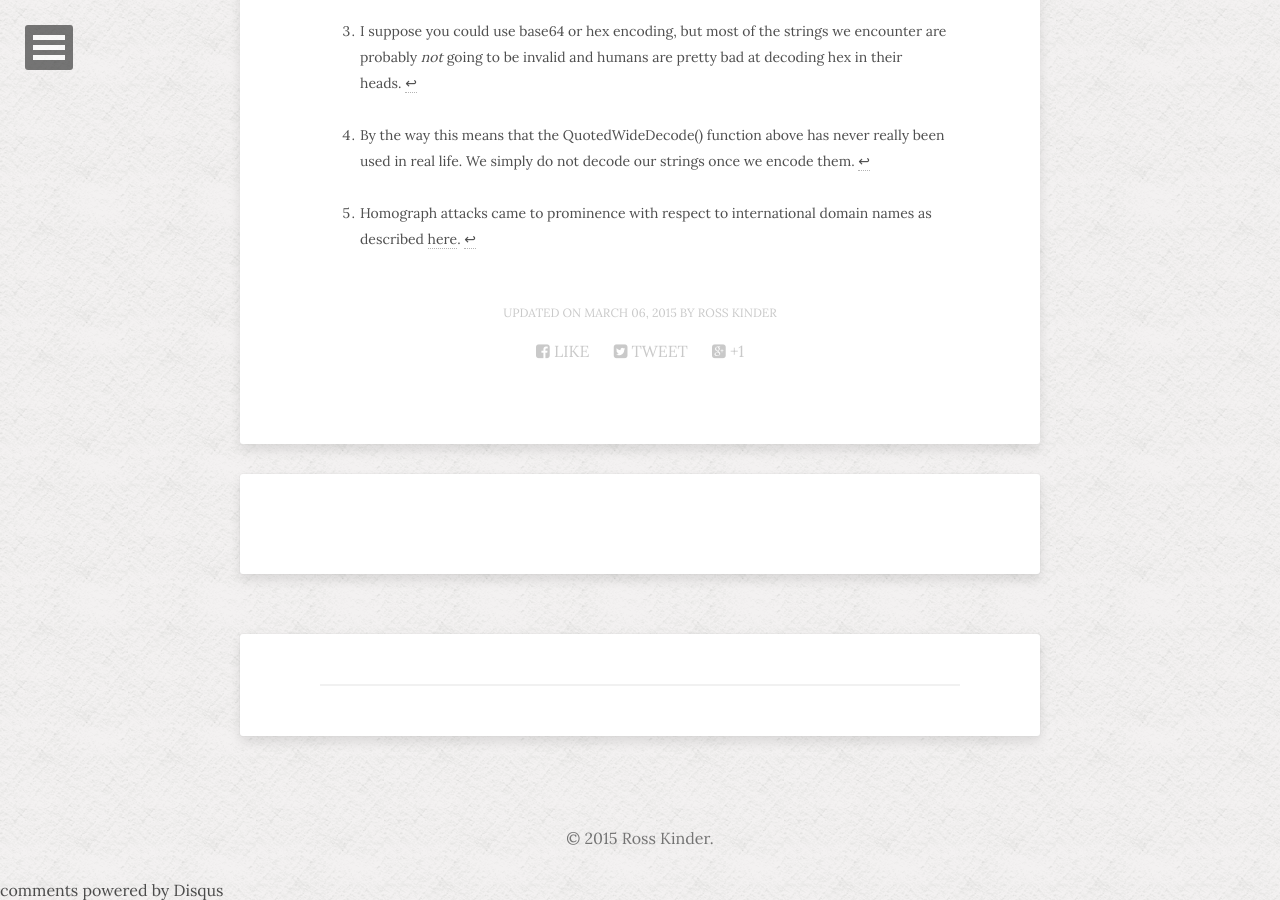
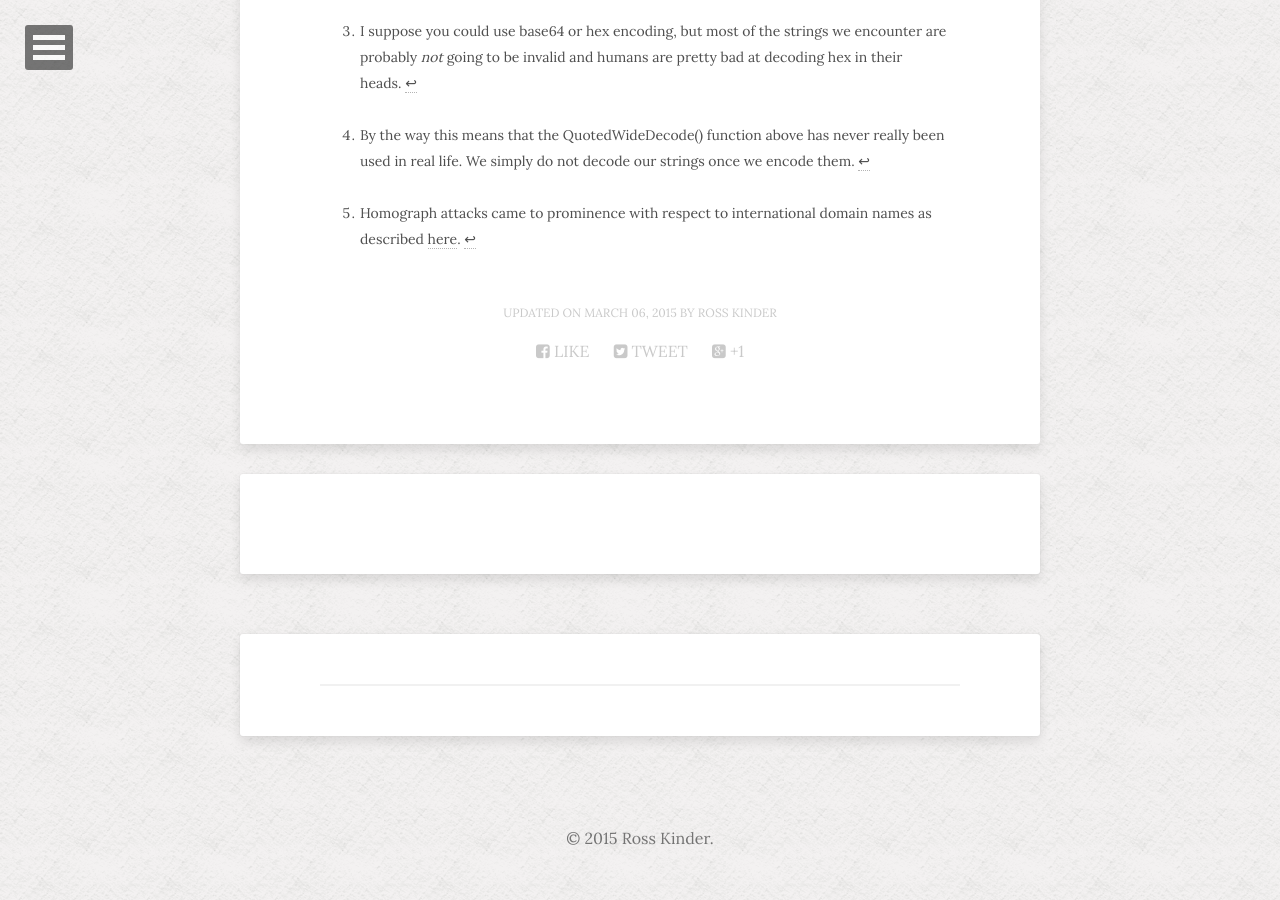
Before and after one commit to crewjam/blog, a Jekyll site: the page built from _posts/2015-03-06-windows-wide-characters.md, in a window 1280 px wide and 900 px high, scrolled down 8201 px. Built offline with Jekyll 4.4.1, drawn with Linux system fonts in a browser that asks for light colours; nearby versions of some CDN libraries; comment, search, counter and statistics services are not loaded; some of the changed lines change nothing that is shown.

Commit message:
turn off disquis

```diff
--- a/_config.yml
+++ b/_config.yml
@@ -1,6 +1,6 @@
 title:            crewjam
 description:      in which the crew rocks out before the house opens
-disqus_shortname: crewjam
+disqus_shortname:
 reading_time:     true
 words_per_minute: 200
 url: http://crewjam.com
```
